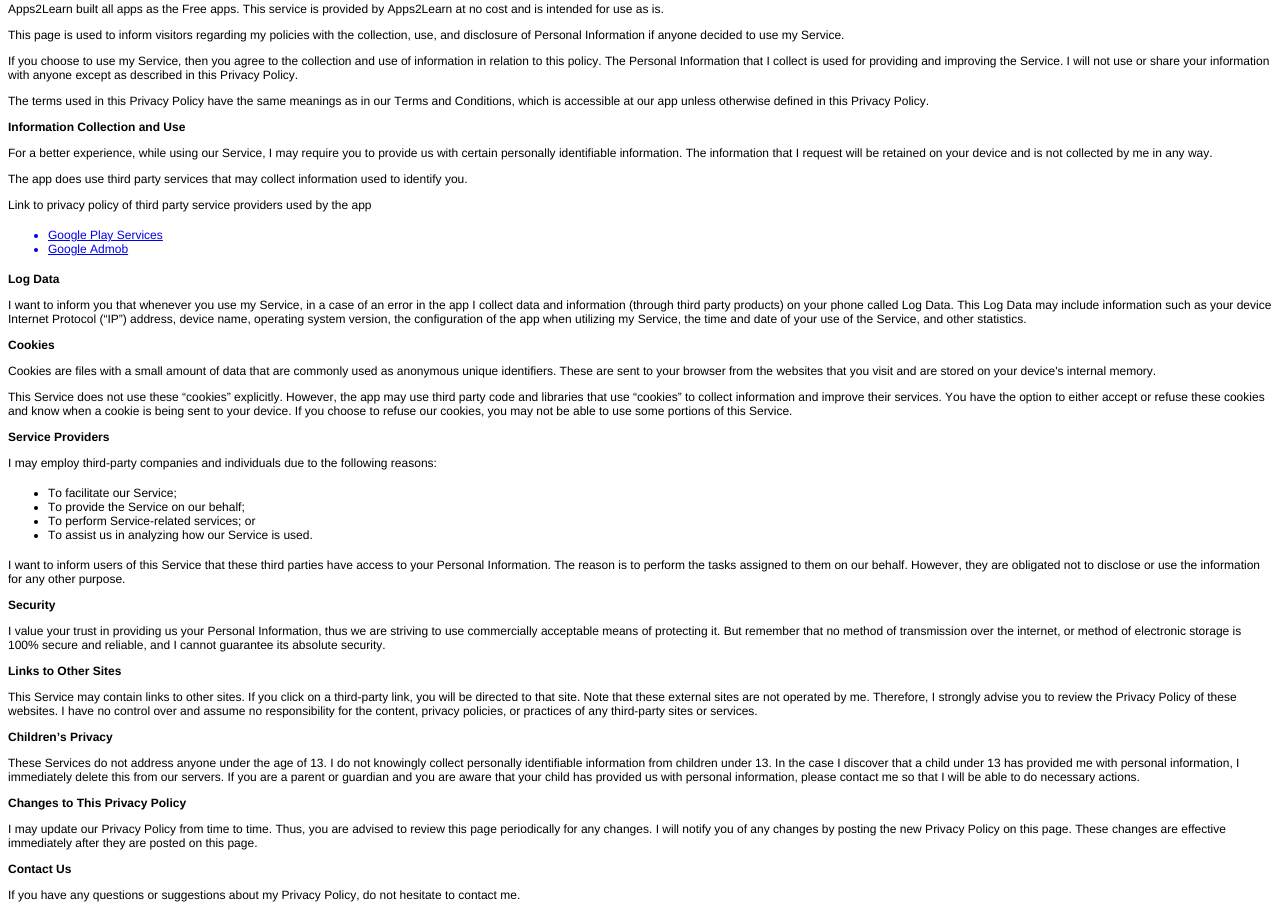
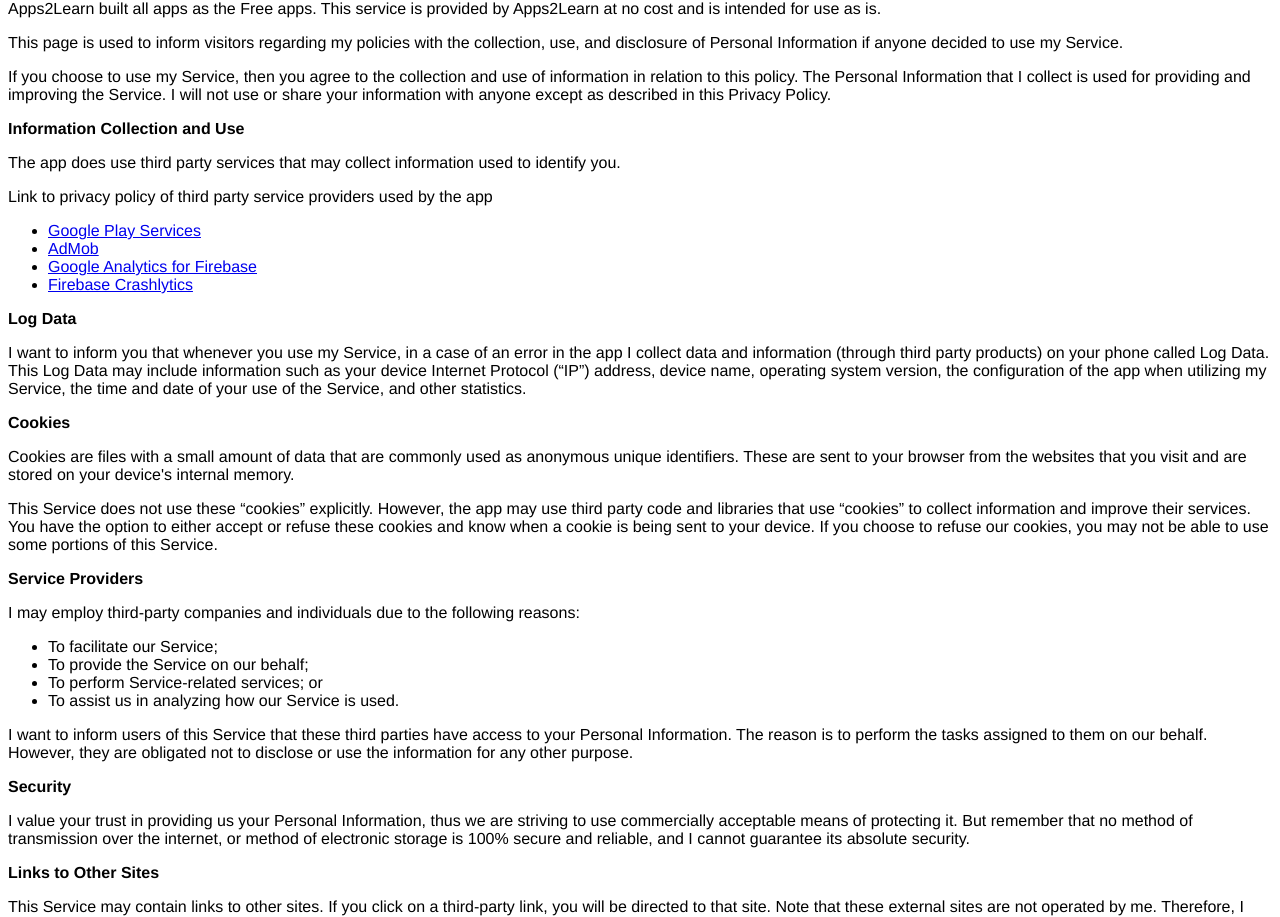
Before and after one commit to dilippatel0731/dilippatel0731.github.io, a plain HTML site: page index.html in a window 1280 px wide. Shown: the part 42-959 px from the top of the page. Drawn offline with Linux system fonts and the light colour scheme.

Commit message:
Update index.html

```diff
--- a/index.html
+++ b/index.html
@@ -1,60 +1,80 @@
-<!DOCTYPE html PUBLIC "-//W3C//DTD HTML 4.01//EN" "http://www.w3.org/TR/html4/strict.dtd">
+<!DOCTYPE html>
 <html>
     <head>
-  <meta http-equiv="Content-Type" content="text/html; charset=utf-8">
-  <meta http-equiv="Content-Style-Type" content="text/css">
+        <meta charset='utf-8'>
+        <meta name='viewport' content='width=device-width'>
         <title>Privacy Policy</title>
-  <meta name="Generator" content="Cocoa HTML Writer">
-  <meta name="CocoaVersion" content="1671.2">
-  <style type="text/css">
-    p.p2 {margin: 0.0px 0.0px 12.0px 0.0px; line-height: 14.0px; font: 12.0px 'Helvetica Neue'; color: #000000; -webkit-text-stroke: #000000}
-    p.p3 {margin: 0.0px 0.0px 12.0px 0.0px; line-height: 15.0px; font: 12.0px 'Helvetica Neue'; color: #000000; -webkit-text-stroke: #000000}
-    li.li4 {margin: 0.0px 0.0px 0.0px 0.0px; line-height: 14.0px; font: 12.0px 'Helvetica Neue'; color: #0000e9; -webkit-text-stroke: #000000}
-    li.li5 {margin: 0.0px 0.0px 0.0px 0.0px; line-height: 14.0px; font: 12.0px 'Helvetica Neue'; color: #0000e3}
-    li.li6 {margin: 0.0px 0.0px 0.0px 0.0px; line-height: 14.0px; font: 12.0px 'Helvetica Neue'; color: #000000; -webkit-text-stroke: #000000}
-    span.s1 {font-kerning: none}
-    span.s2 {-webkit-text-stroke: 0px #000000}
-    span.s3 {text-decoration: underline ; font-kerning: none}
-    ul.ul1 {list-style-type: disc}
-  </style>
+        <style> body { font-family: 'Helvetica Neue', Helvetica, Arial, sans-serif; padding:0em;} </style>
     </head>
     <body>
-<h2 style="margin: 0.0px 0.0px 14.9px 0.0px; line-height: 23.0px; font: 18.0px 'Helvetica Neue'; color: #000000; -webkit-text-stroke: #000000"><span class="s1"><b>Privacy Policy</b></span></h2>
-<p class="p2"><span class="s1">Apps2Learn built all apps as the Free apps. This service is provided by Apps2Learn at no cost and is intended for use as is.<span class="Apple-converted-space"> </span></span></p>
-<p class="p2"><span class="s1">This page is used to inform visitors regarding my policies with the collection, use, and disclosure of Personal Information if anyone decided to use my Service.<span class="Apple-converted-space"> </span></span></p>
-<p class="p2"><span class="s1">If you choose to use my Service, then you agree to the collection and use of information in relation to this policy. The Personal Information that I collect is used for providing and improving the Service. I will not use or share your information with anyone except as described in this Privacy Policy.<span class="Apple-converted-space"> </span></span></p>
-<p class="p2"><span class="s1">The terms used in this Privacy Policy have the same meanings as in our Terms and Conditions, which is accessible at our app unless otherwise defined in this Privacy Policy.<span class="Apple-converted-space"> </span></span></p>
-<p class="p3"><span class="s1"><b>Information Collection and Use</b></span></p>
-<p class="p2"><span class="s1">For a better experience, while using our Service, I may require you to provide us with certain personally identifiable information. The information that I request will be retained on your device and is not collected by me in any way.<span class="Apple-converted-space"> </span></span></p>
-<p class="p2"><span class="s1">The app does use third party services that may collect information used to identify you.</span></p>
-<p class="p2"><span class="s1">Link to privacy policy of third party service providers used by the app</span></p>
-<ul class="ul1">
-  <li class="li4"><span class="s2"><a href="https://www.google.com/policies/privacy/"><span class="s3">Google Play Services</span></a></span></li>
-  <li class="li4"><span class="s2"><a href="https://support.google.com/admob/answer/6128543?hl=en"><span class="s3">Google Admob</span></a></span></li>
+        <strong>Privacy Policy</strong>
+        <p>
+            Apps2Learn built all apps as the Free apps. This service is provided by Apps2Learn at no cost and is intended for use as is.
+        </p>
+        <p>
+            This page is used to inform visitors regarding my policies with the collection, use, and disclosure of Personal Information if anyone decided to use my Service.
+        </p>
+        <p>
+            If you choose to use my Service, then you agree to the collection and use of information in relation to this policy. The Personal Information that I collect is used for providing and improving the Service. I will not use or share your information with anyone except as described in this Privacy Policy.
+        </p>
+        <p><strong>Information Collection and Use</strong></p>
+        <div>
+            <p>
+                The app does use third party services that may collect information used to identify you.
+            </p>
+            <p>
+                Link to privacy policy of third party service providers used by the app
+            </p>
+            <ul>
+                <li><a href="https://www.google.com/policies/privacy/" target="_blank" rel="noopener noreferrer">Google Play Services</a></li>
+                <li><a href="https://support.google.com/admob/answer/6128543?hl=en" target="_blank" rel="noopener noreferrer">AdMob</a></li>
+                <li><a href="https://firebase.google.com/policies/analytics" target="_blank" rel="noopener noreferrer">Google Analytics for Firebase</a></li>
+                <li><a href="https://firebase.google.com/support/privacy/" target="_blank" rel="noopener noreferrer">Firebase Crashlytics</a></li>
             </ul>
-<p class="p3"><span class="s1"><b>Log Data</b></span></p>
-<p class="p2"><span class="s1">I want to inform you that whenever you use my Service, in a case of an error in the app I collect data and information (through third party products) on your phone called Log Data. This Log Data may include information such as your device Internet Protocol (“IP”) address, device name, operating system version, the configuration of the app when utilizing my Service, the time and date of your use of the Service, and other statistics.<span class="Apple-converted-space"> </span></span></p>
-<p class="p3"><span class="s1"><b>Cookies</b></span></p>
-<p class="p2"><span class="s1">Cookies are files with a small amount of data that are commonly used as anonymous unique identifiers. These are sent to your browser from the websites that you visit and are stored on your device's internal memory.<span class="Apple-converted-space"> </span></span></p>
-<p class="p2"><span class="s1">This Service does not use these “cookies” explicitly. However, the app may use third party code and libraries that use “cookies” to collect information and improve their services. You have the option to either accept or refuse these cookies and know when a cookie is being sent to your device. If you choose to refuse our cookies, you may not be able to use some portions of this Service.<span class="Apple-converted-space"> </span></span></p>
-<p class="p3"><span class="s1"><b>Service Providers</b></span></p>
-<p class="p2"><span class="s1">I may employ third-party companies and individuals due to the following reasons:</span></p>
-<ul class="ul1">
-  <li class="li6"><span class="s2"></span><span class="s1">To facilitate our Service;</span></li>
-  <li class="li6"><span class="s2"></span><span class="s1">To provide the Service on our behalf;</span></li>
-  <li class="li6"><span class="s2"></span><span class="s1">To perform Service-related services; or</span></li>
-  <li class="li6"><span class="s2"></span><span class="s1">To assist us in analyzing how our Service is used.</span></li>
+        </div>
+        <p><strong>Log Data</strong></p>
+        <p>
+            I want to inform you that whenever you use my Service, in a case of an error in the app I collect data and information (through third party products) on your phone called Log Data. This Log Data may include information such as your device Internet Protocol (“IP”) address, device name, operating system version, the configuration of the app when utilizing my Service, the time and date of your use of the Service, and other statistics.
+        </p>
+        <p><strong>Cookies</strong></p>
+        <p>
+            Cookies are files with a small amount of data that are commonly used as anonymous unique identifiers. These are sent to your browser from the websites that you visit and are stored on your device's internal memory.
+        </p>
+        <p>
+            This Service does not use these “cookies” explicitly. However, the app may use third party code and libraries that use “cookies” to collect information and improve their services. You have the option to either accept or refuse these cookies and know when a cookie is being sent to your device. If you choose to refuse our cookies, you may not be able to use some portions of this Service.
+        </p>
+        <p><strong>Service Providers</strong></p>
+        <p>
+            I may employ third-party companies and individuals due to the following reasons:
+        </p>
+        <ul>
+            <li>To facilitate our Service;</li>
+            <li>To provide the Service on our behalf;</li>
+            <li>To perform Service-related services; or</li>
+            <li>To assist us in analyzing how our Service is used.</li>
         </ul>
-<p class="p2"><span class="s1">I want to inform users of this Service that these third parties have access to your Personal Information. The reason is to perform the tasks assigned to them on our behalf. However, they are obligated not to disclose or use the information for any other purpose.<span class="Apple-converted-space"> </span></span></p>
-<p class="p3"><span class="s1"><b>Security</b></span></p>
-<p class="p2"><span class="s1">I value your trust in providing us your Personal Information, thus we are striving to use commercially acceptable means of protecting it. But remember that no method of transmission over the internet, or method of electronic storage is 100% secure and reliable, and I cannot guarantee its absolute security.<span class="Apple-converted-space"> </span></span></p>
-<p class="p3"><span class="s1"><b>Links to Other Sites</b></span></p>
-<p class="p2"><span class="s1">This Service may contain links to other sites. If you click on a third-party link, you will be directed to that site. Note that these external sites are not operated by me. Therefore, I strongly advise you to review the Privacy Policy of these websites. I have no control over and assume no responsibility for the content, privacy policies, or practices of any third-party sites or services.<span class="Apple-converted-space"> </span></span></p>
-<p class="p3"><span class="s1"><b>Children’s Privacy</b></span></p>
-<p class="p2"><span class="s1">These Services do not address anyone under the age of 13. I do not knowingly collect personally identifiable information from children under 13. In the case I discover that a child under 13 has provided me with personal information, I immediately delete this from our servers. If you are a parent or guardian and you are aware that your child has provided us with personal information, please contact me so that I will be able to do necessary actions.<span class="Apple-converted-space"> </span></span></p>
-<p class="p3"><span class="s1"><b>Changes to This Privacy Policy</b></span></p>
-<p class="p2"><span class="s1">I may update our Privacy Policy from time to time. Thus, you are advised to review this page periodically for any changes. I will notify you of any changes by posting the new Privacy Policy on this page. These changes are effective immediately after they are posted on this page.<span class="Apple-converted-space"> </span></span></p>
-<p class="p3"><span class="s1"><b>Contact Us</b></span></p>
-<p class="p2"><span class="s1">If you have any questions or suggestions about my Privacy Policy, do not hesitate to contact me.<span class="Apple-converted-space"> </span></span></p>
+        <p>
+            I want to inform users of this Service that these third parties have access to your Personal Information. The reason is to perform the tasks assigned to them on our behalf. However, they are obligated not to disclose or use the information for any other purpose.
+        </p>
+        <p><strong>Security</strong></p>
+        <p>
+            I value your trust in providing us your Personal Information, thus we are striving to use commercially acceptable means of protecting it. But remember that no method of transmission over the internet, or method of electronic storage is 100% secure and reliable, and I cannot guarantee its absolute security.
+        </p>
+        <p><strong>Links to Other Sites</strong></p>
+        <p>
+            This Service may contain links to other sites. If you click on a third-party link, you will be directed to that site. Note that these external sites are not operated by me. Therefore, I strongly advise you to review the Privacy Policy of these websites. I have no control over and assume no responsibility for the content, privacy policies, or practices of any third-party sites or services.
+        </p>
+        <p><strong>Children’s Privacy</strong></p>
+        <p>
+            These Services do not address anyone under the age of 13. I do not knowingly collect personally identifiable information from children under 13. In the case I discover that a child under 13 has provided me with personal information, I immediately delete this from our servers. If you are a parent or guardian and you are aware that your child has provided us with personal information, please contact me so that I will be able to do necessary actions.
+        </p>
+        <p><strong>Changes to This Privacy Policy</strong></p>
+        <p>
+            I may update our Privacy Policy from time to time. Thus, you are advised to review this page periodically for any changes. I will notify you of any changes by posting the new Privacy Policy on this page.
+        </p>
+        <p><strong>Contact Us</strong></p>
+        <p>
+            If you have any questions or suggestions about the Privacy Policy, do not hesitate to contact me at dilippatel0731@gmail.com.
+        </p>
     </body>
 </html>
```
Lines whose indentation alone changed are shown as unchanged.
